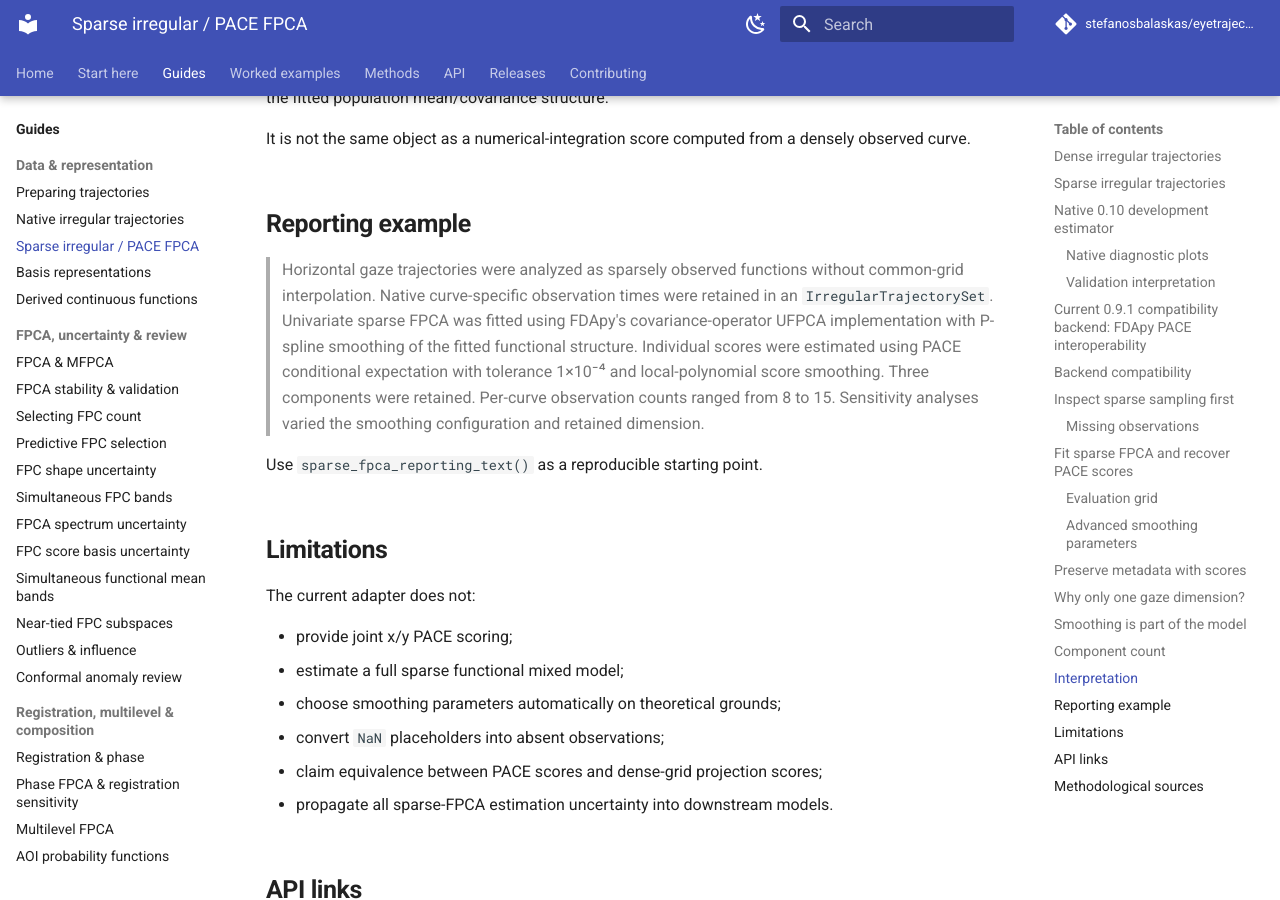
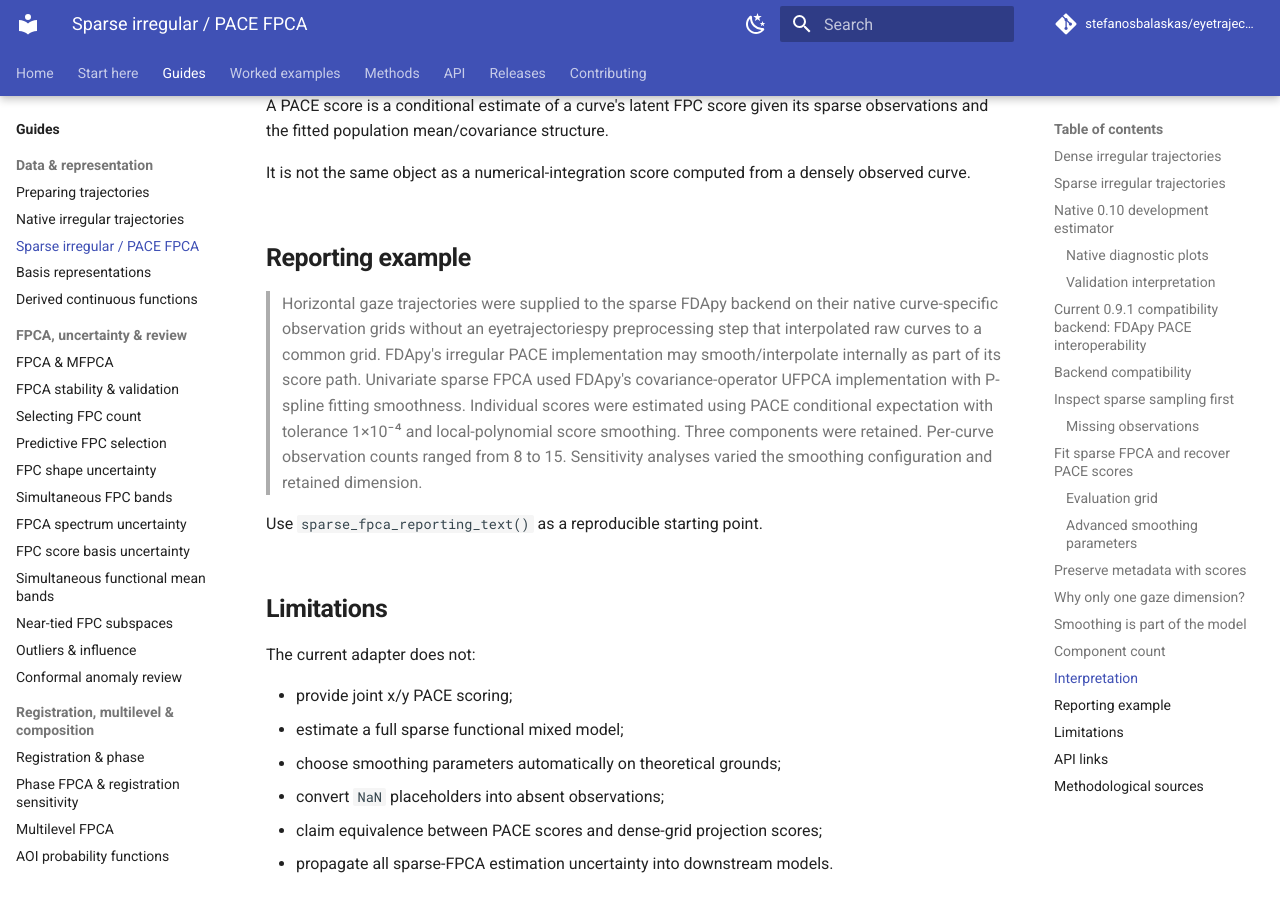
Before and after one commit to stefanosbalaskas/eyetrajectoriespy, an MkDocs documentation site: the page built from docs/guides/sparse-irregular-fpca.md, in a window 1280 px wide and 900 px high, scrolled down 7000 px. Built offline with MkDocs 1.6.1 and Material for MkDocs 9.7.7, drawn with Linux system fonts in a browser that asks for light colours; comment, search, counter and statistics services are not loaded; some of the changed text lies outside the part shown.

Commit message:
Clarify native versus FDApy interpolation semantics

```diff
--- a/docs/guides/sparse-irregular-fpca.md
+++ b/docs/guides/sparse-irregular-fpca.md
@@ -2,9 +2,10 @@
 
 !!! note "Current backend and native roadmap"
     In 0.9.1, `fit_sparse_fpca_fdapy()` is an explicitly backend-named
-    compatibility path. FDApy is not a core dependency and is now treated as a
-    validation/reference implementation for the planned native 0.10.0 sparse
-    FPCA + PACE estimator. See the [0.10 development contract](../development/native-sparse-fpca.md).
+    compatibility path. FDApy is not a core dependency. The 0.10 development
+    branch now contains the native `fit_sparse_fpca()` estimator, while FDApy
+    remains a validation/reference implementation. See the
+    [0.10 development contract](../development/native-sparse-fpca.md).
 
 
 Irregular sampling and sparse sampling are related but different problems.
@@ -132,7 +133,8 @@
 - one explicitly named functional dimension at a time;
 - FDApy covariance-operator `UFPCA`;
 - PACE conditional-expectation score recovery;
-- no common-grid interpolation before estimation;
+- eyetrajectoriespy does not pre-interpolate raw curves before backend fitting;
+- FDApy's irregular PACE score path may smooth/interpolate internally;
 - explicit fit smoothing, score smoothing, PACE tolerance, and normalization settings;
 - original curve IDs, metadata, coordinate system, time unit, sample counts, and backend version retained in the result.
 
@@ -283,7 +285,7 @@
 
 ## Reporting example
 
-> Horizontal gaze trajectories were analyzed as sparsely observed functions without common-grid interpolation. Native curve-specific observation times were retained in an `IrregularTrajectorySet`. Univariate sparse FPCA was fitted using FDApy's covariance-operator UFPCA implementation with P-spline smoothing of the fitted functional structure. Individual scores were estimated using PACE conditional expectation with tolerance 1×10⁻⁴ and local-polynomial score smoothing. Three components were retained. Per-curve observation counts ranged from 8 to 15. Sensitivity analyses varied the smoothing configuration and retained dimension.
+> Horizontal gaze trajectories were supplied to the sparse FDApy backend on their native curve-specific observation grids without an eyetrajectoriespy preprocessing step that interpolated raw curves to a common grid. FDApy's irregular PACE implementation may smooth/interpolate internally as part of its score path. Univariate sparse FPCA used FDApy's covariance-operator UFPCA implementation with P-spline fitting smoothness. Individual scores were estimated using PACE conditional expectation with tolerance 1×10⁻⁴ and local-polynomial score smoothing. Three components were retained. Per-curve observation counts ranged from 8 to 15. Sensitivity analyses varied the smoothing configuration and retained dimension.
 
 Use `sparse_fpca_reporting_text()` as a reproducible starting point.
 
```
